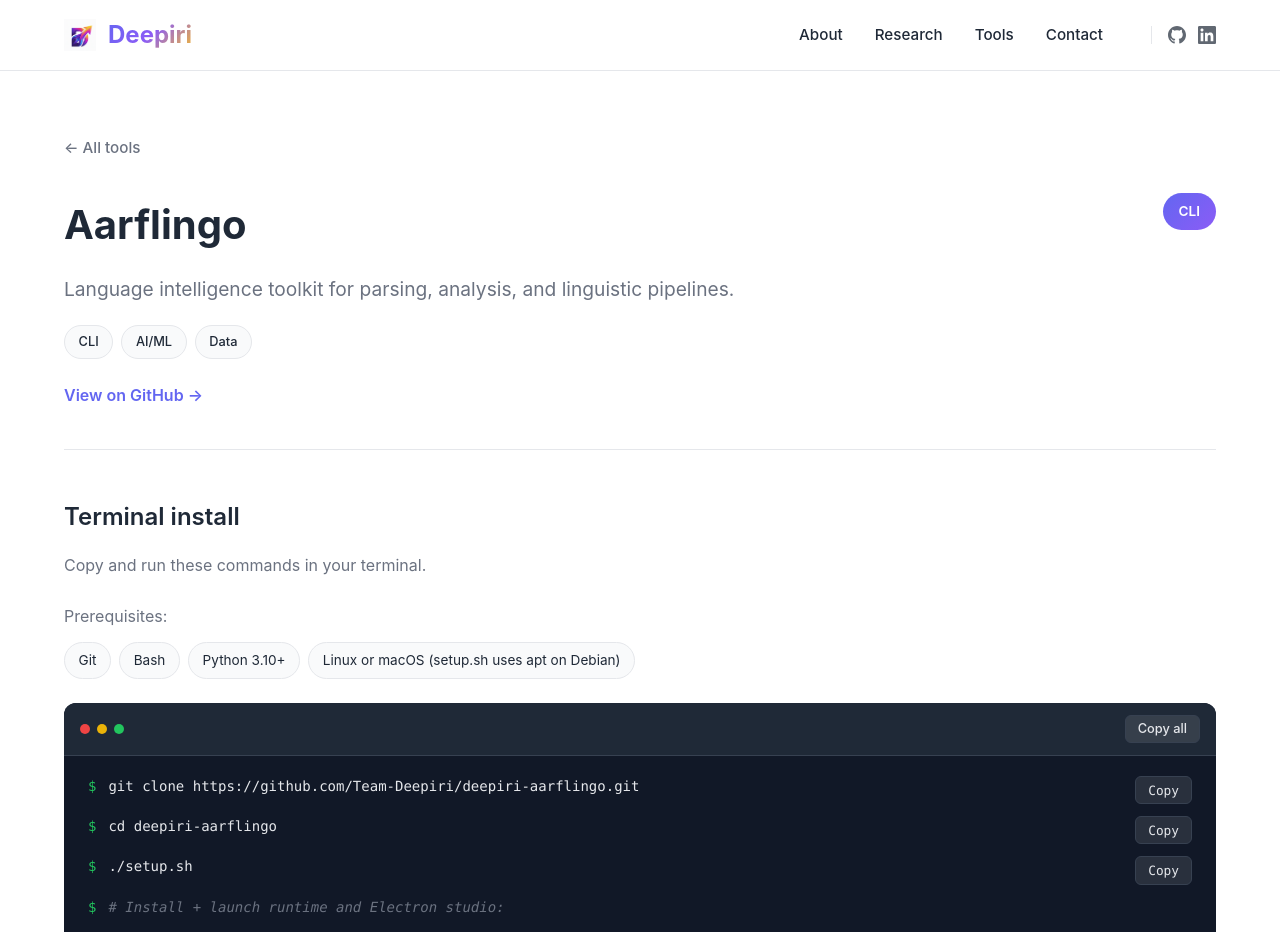
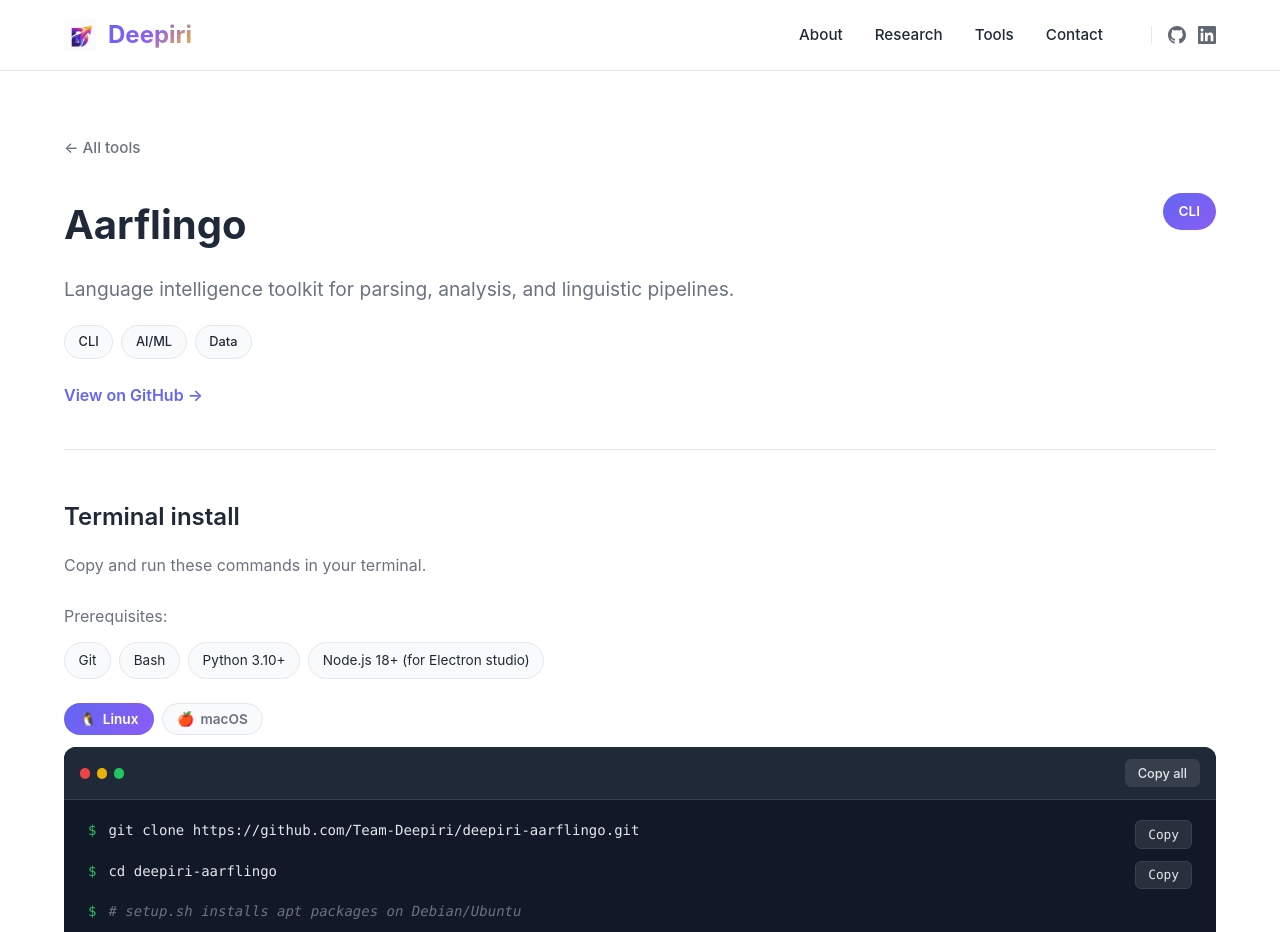
Before and after one commit to Team-Deepiri/deepiri-landing, a React (Vite) app: page /tools/aarflingo in a window 1280 px wide. Shown: the top 932 px of the page. Built offline with nearby package versions, Linux system fonts and the light colour scheme.

Commit message:
Implement OS tabs in the terminal block

```diff
--- a/src/components/tools/TerminalInstallBlock.tsx
+++ b/src/components/tools/TerminalInstallBlock.tsx
@@ -1,9 +1,55 @@
-import { useState } from 'react';
-import type { ToolEntry } from '../../data/toolsCatalog';
+import { useMemo, useState } from 'react';
+import type { TerminalOs, ToolEntry } from '../../data/toolsCatalog';
 import './tools.css';
 
 interface TerminalInstallBlockProps {
   terminal: NonNullable<ToolEntry['terminal']>;
+}
+
+const OS_TABS: { key: TerminalOs; label: string; icon: string }[] = [
+  { key: 'linux', label: 'Linux', icon: '🐧' },
+  { key: 'mac', label: 'macOS', icon: '🍎' },
+  { key: 'windows', label: 'Windows', icon: '🪟' },
+];
+
+function detectDefaultOs(available: TerminalOs[]): TerminalOs {
+  if (typeof navigator === 'undefined') {
+    return available[0] ?? 'linux';
+  }
+
+  const ua = navigator.userAgent.toLowerCase();
+  const platform = (navigator.platform ?? '').toLowerCase();
+
+  let guessed: TerminalOs = 'linux';
+  if (ua.includes('win') || platform.includes('win')) {
+    guessed = 'windows';
+  } else if (ua.includes('mac') || platform.includes('mac')) {
+    guessed = 'mac';
+  }
+
+  return available.includes(guessed) ? guessed : available[0] ?? 'linux';
+}
+
+function getOsTabs(
+  commandsByOs: Partial<Record<TerminalOs, string[]>> | undefined,
+): TerminalOs[] {
+  if (!commandsByOs) {
+    return [];
+  }
+  return OS_TABS.map(({ key }) => key).filter(
+    (key) => (commandsByOs[key]?.length ?? 0) > 0,
+  );
+}
+
+function resolveCommands(
+  terminal: NonNullable<ToolEntry['terminal']>,
+  os: TerminalOs,
+): string[] {
+  const byOs = terminal.commandsByOs?.[os];
+  if (byOs && byOs.length > 0) {
+    return byOs;
+  }
+  return terminal.commands ?? [];
 }
 
 function CopyButton({ text, label = 'Copy' }: { text: string; label?: string }) {
@@ -31,8 +77,51 @@
   );
 }
 
+function TerminalCommandPanel({ commands }: { commands: string[] }) {
+  const allCommands = commands.join('\n');
+
+  return (
+    <div className="terminal-panel">
+      <div className="terminal-header">
+        <div className="terminal-dots">
+          <span className="terminal-dot terminal-dot-red" />
+          <span className="terminal-dot terminal-dot-yellow" />
+          <span className="terminal-dot terminal-dot-green" />
+        </div>
+        <CopyButton text={allCommands} label="Copy all" />
+      </div>
+      <div className="terminal-body">
+        {commands.map((line, index) => {
+          const isComment = line.trimStart().startsWith('#');
+          return (
+            <div key={`${index}-${line}`} className="terminal-line">
+              <span className="terminal-prompt">$</span>
+              <span className={isComment ? 'terminal-comment' : 'terminal-command'}>
+                {line}
+              </span>
+              {!isComment && (
+                <span className="terminal-line-actions">
+                  <CopyButton text={line} />
+                </span>
+              )}
+            </div>
+          );
+        })}
+      </div>
+    </div>
+  );
+}
+
 function TerminalInstallBlock({ terminal }: TerminalInstallBlockProps) {
-  const allCommands = terminal.commands?.join('\n') ?? terminal.oneLiner ?? '';
+  const osTabs = useMemo(() => getOsTabs(terminal.commandsByOs), [terminal.commandsByOs]);
+  const showOsTabs = osTabs.length >= 2;
+  const [selectedOs, setSelectedOs] = useState<TerminalOs>(() =>
+    detectDefaultOs(osTabs.length > 0 ? osTabs : ['linux']),
+  );
+
+  const activeOs = showOsTabs && osTabs.includes(selectedOs) ? selectedOs : osTabs[0] ?? 'linux';
+  const activeCommands = resolveCommands(terminal, activeOs);
+  const fallbackCommands = terminal.commands?.join('\n') ?? terminal.oneLiner ?? '';
 
   return (
     <section className="install-section">
@@ -65,43 +154,41 @@
         </div>
       )}
 
-      {terminal.type === 'commands' && terminal.commands && (
-        <div className="terminal-panel">
-          <div className="terminal-header">
-            <div className="terminal-dots">
-              <span className="terminal-dot terminal-dot-red" />
-              <span className="terminal-dot terminal-dot-yellow" />
-              <span className="terminal-dot terminal-dot-green" />
+      {terminal.type === 'commands' && (activeCommands.length > 0 || fallbackCommands) && (
+        <>
+          {showOsTabs && (
+            <div className="terminal-os-tabs" role="tablist" aria-label="Operating system">
+              {OS_TABS.filter(({ key }) => osTabs.includes(key)).map(({ key, label, icon }) => (
+                <button
+                  key={key}
+                  type="button"
+                  role="tab"
+                  aria-selected={activeOs === key}
+                  className={`terminal-os-tab${activeOs === key ? ' active' : ''}`}
+                  onClick={() => setSelectedOs(key)}
+                >
+                  <span aria-hidden="true">{icon}</span> {label}
+                </button>
+              ))}
             </div>
-            <CopyButton text={allCommands} label="Copy all" />
-          </div>
-          <div className="terminal-body">
-            {terminal.commands.map((line, index) => {
-              const isComment = line.trimStart().startsWith('#');
-              return (
-                <div key={`${index}-${line}`} className="terminal-line">
-                  <span className="terminal-prompt">$</span>
-                  <span
-                    className={isComment ? 'terminal-comment' : 'terminal-command'}
-                  >
-                    {line}
-                  </span>
-                  {!isComment && (
-                    <span className="terminal-line-actions">
-                      <CopyButton text={line} />
-                    </span>
-                  )}
-                </div>
-              );
-            })}
-          </div>
-        </div>
+          )}
+          <TerminalCommandPanel commands={activeCommands} />
+        </>
       )}
 
       {terminal.verifyCommand && (
         <div className="verify-block">
-          <div style={{ display: 'flex', justifyContent: 'space-between', alignItems: 'center', gap: '1rem' }}>
-            <p className="verify-label" style={{ margin: 0 }}>Verify installation</p>
+          <div
+            style={{
+              display: 'flex',
+              justifyContent: 'space-between',
+              alignItems: 'center',
+              gap: '1rem',
+            }}
+          >
+            <p className="verify-label" style={{ margin: 0 }}>
+              Verify installation
+            </p>
             <CopyButton text={terminal.verifyCommand} label="Copy" />
           </div>
           <code className="verify-command">{terminal.verifyCommand}</code>
--- a/src/components/tools/tools.css
+++ b/src/components/tools/tools.css
@@ -130,6 +130,38 @@
   line-height: 1.6;
   padding-right: 5rem;
   margin: 0;
+}
+
+.terminal-os-tabs {
+  display: flex;
+  flex-wrap: wrap;
+  gap: 0.5rem;
+  margin-bottom: 0.75rem;
+}
+
+.terminal-os-tab {
+  display: inline-flex;
+  align-items: center;
+  gap: 0.4rem;
+  padding: 0.45rem 0.9rem;
+  border-radius: 2rem;
+  font-size: 0.85rem;
+  font-weight: 600;
+  color: var(--text-light);
+  background: var(--bg-light);
+  border: 1px solid var(--border);
+  transition: border-color 0.15s, color 0.15s, background 0.15s;
+}
+
+.terminal-os-tab:hover {
+  border-color: var(--primary-light);
+  color: var(--text);
+}
+
+.terminal-os-tab.active {
+  color: white;
+  background: linear-gradient(135deg, var(--primary), var(--secondary));
+  border-color: transparent;
 }
 
 .terminal-panel {
--- a/src/data/toolsCatalog.ts
+++ b/src/data/toolsCatalog.ts
@@ -1,4 +1,5 @@
 export type InstallMode = 'terminal' | 'desktop' | 'both';
+export type TerminalOs = 'linux' | 'mac' | 'windows';
 
 export interface ToolEntry {
   slug: string;
@@ -12,6 +13,8 @@
     oneLiner?: string;
     curlScript?: string;
     commands?: string[];
+    /** When macOS vs Linux (or Windows) steps differ, provide per-OS command lists. */
+    commandsByOs?: Partial<Record<TerminalOs, string[]>>;
     prerequisites?: string[];
     verifyCommand?: string;
   };
@@ -217,15 +220,26 @@
         'Poetry',
         'Clone deepiri-gpu-utils as sibling of this repo (for orchestrator deps)',
       ],
-      commands: [
+      commandsByOs: {
+        linux: [
           'git clone https://github.com/Team-Deepiri/deepiri-renderflow-studio.git',
           'cd deepiri-renderflow-studio',
           'cargo test --manifest-path core/timeline-engine-rs/Cargo.toml',
           'cd services/orchestrator && poetry install && ./scripts/run_orchestrator.sh',
-        '# Desktop UI (Linux: install WebKitGTK dev packages first):',
+          '# Tauri desktop UI — install WebKitGTK dev packages first:',
+          'sudo apt install -y libwebkit2gtk-4.1-dev build-essential',
           'cd ../../apps/desktop-tauri/ui && npm install && npm run build',
           'cd ../src-tauri && cargo build',
         ],
+        mac: [
+          'git clone https://github.com/Team-Deepiri/deepiri-renderflow-studio.git',
+          'cd deepiri-renderflow-studio',
+          'cargo test --manifest-path core/timeline-engine-rs/Cargo.toml',
+          'cd services/orchestrator && poetry install && ./scripts/run_orchestrator.sh',
+          'cd ../../apps/desktop-tauri/ui && npm install && npm run build',
+          'cd ../src-tauri && cargo build',
+        ],
+      },
       verifyCommand: 'curl -s http://127.0.0.1:8080/health',
     },
     desktop: {
@@ -266,16 +280,22 @@
     tags: ['CLI', 'Desktop', 'HCI'],
     terminal: {
       type: 'commands',
-      prerequisites: ['Git', 'Python 3.12+', 'Poetry 2.0+', 'CMake 3.20+', 'C++17 compiler', 'Qt6 (Linux)'],
-      commands: [
+      prerequisites: ['Git', 'Python 3.12+', 'Poetry 2.0+', 'CMake 3.20+', 'C++17 compiler', 'Qt6'],
+      commandsByOs: {
+        linux: [
           'git clone https://github.com/Team-Deepiri/deepiri-egottol.git',
           'cd deepiri-egottol',
+          '# Debian/Ubuntu Qt6 dev packages:',
+          'sudo apt install -y qt6-base-dev cmake build-essential',
           './setup.sh',
-        '# Or manual setup:',
-        '# poetry install',
-        '# cmake -B build -DCMAKE_BUILD_TYPE=Release && cmake --build build --parallel',
-        '# poetry run python -m egottol.ui.main',
         ],
+        mac: [
+          'git clone https://github.com/Team-Deepiri/deepiri-egottol.git',
+          'cd deepiri-egottol',
+          'brew install qt@6 cmake poetry',
+          './setup.sh',
+        ],
+      },
       verifyCommand: 'poetry run python -c "import egottol; print(\'ok\')"',
     },
     desktop: {
@@ -363,16 +383,24 @@
         'PyTorch 2.2+',
         'NVIDIA CUDA, AMD ROCm, or Apple Silicon (optional)',
       ],
-      commands: [
+      commandsByOs: {
+        linux: [
           'git clone https://github.com/Team-Deepiri/deepiri-mudspeed.git',
           'cd deepiri-mudspeed',
+          '# NVIDIA CUDA (optional): pip install torch --index-url https://download.pytorch.org/whl/cu121',
           'bash .setup.sh',
           'bash .train.sh --quick',
           'bash .benchmark.sh',
-        '# Or install as a library:',
-        '# poetry install',
-        '# pip install -e .',
         ],
+        mac: [
+          'git clone https://github.com/Team-Deepiri/deepiri-mudspeed.git',
+          'cd deepiri-mudspeed',
+          '# Apple Silicon uses MPS; CPU-only works without extra PyTorch wheels',
+          'bash .setup.sh',
+          'bash .train.sh --quick',
+          'bash .benchmark.sh',
+        ],
+      },
       verifyCommand: 'bash .benchmark.sh',
     },
   },
@@ -442,16 +470,21 @@
     tags: ['CLI', 'AI/ML', 'Data'],
     terminal: {
       type: 'commands',
-      prerequisites: ['Git', 'Bash', 'Python 3.10+', 'Linux or macOS (setup.sh uses apt on Debian)'],
-      commands: [
+      prerequisites: ['Git', 'Bash', 'Python 3.10+', 'Node.js 18+ (for Electron studio)'],
+      commandsByOs: {
+        linux: [
           'git clone https://github.com/Team-Deepiri/deepiri-aarflingo.git',
           'cd deepiri-aarflingo',
-        './setup.sh',
-        '# Install + launch runtime and Electron studio:',
-        '# ./setup.sh --run',
-        '# Then in another terminal:',
-        '# ./scripts/run_runtime.sh',
+          '# setup.sh installs apt packages on Debian/Ubuntu',
+          './setup.sh --run',
         ],
+        mac: [
+          'git clone https://github.com/Team-Deepiri/deepiri-aarflingo.git',
+          'cd deepiri-aarflingo',
+          '# Install Homebrew deps if prompted, then build + launch:',
+          './setup.sh --run',
+        ],
+      },
       verifyCommand: 'curl -s http://127.0.0.1:8765/health',
     },
   },
```
Lines whose indentation alone changed are shown as unchanged.
